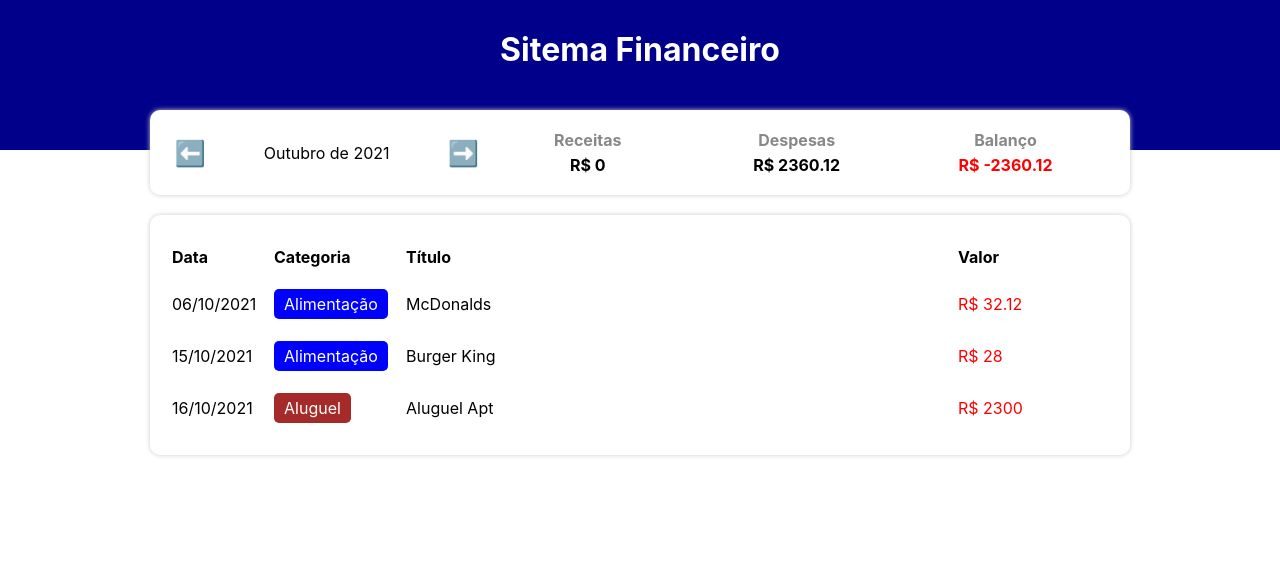
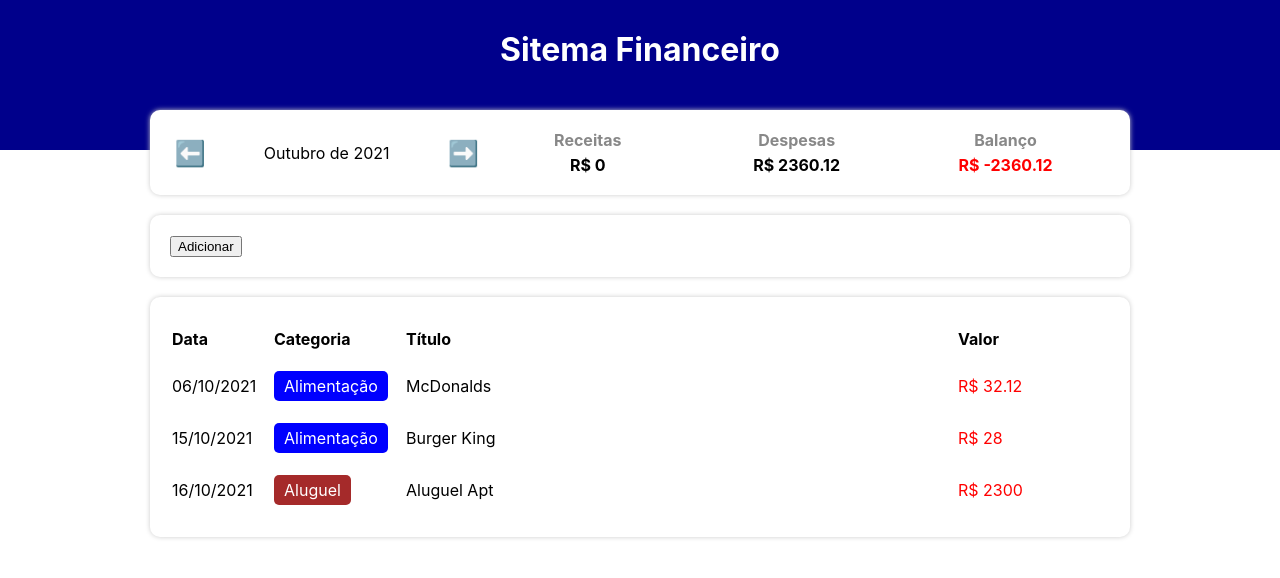
Before and after one commit to arthuryan08/5Projects5Days-ExpenseTracker, a React (Create React App) app: page / in a window 1280 px wide. Shown: the top 578 px of the page. Built offline with nearby package versions, Linux system fonts and the light colour scheme.

Commit message:
Add item button

```diff
--- a/src/App.tsx
+++ b/src/App.tsx
@@ -7,6 +7,7 @@ import { items } from './data/items'
 import { getCurrentMonth, filterListByMonth } from './helpers/dateFilter'
 import { TableArea } from './components/TableArea'
 import { InfoArea } from "./components/InfoArea"
+import { InputArea } from './components/InputArea'
 
 const App = () => {
   const [list, setList] = useState(items);
@@ -39,6 +40,12 @@ const App = () => {
     setCurrentMonth(newMonth)
   }
 
+  const handleAddItem = (item: Item) => {
+    let newList = [...list]
+    newList.push(item)
+    setList(newList)
+  }
+
   return (
     <C.Container>
       <C.Header>
@@ -46,14 +53,14 @@ const App = () => {
       </C.Header>
       <C.Body>
 
-        {/* Area de informações */}
-
         <InfoArea
           currentMonth={currentMonth}
           onMonthChange={handleMonthChange}
           income={income}
           expense={expense}
         />
+
+        <InputArea onAdd={handleAddItem}/>
 
         <TableArea list={filteredList}/>
 
--- /dev/null
+++ b/src/components/InputArea/index.tsx
@@ -0,0 +1,25 @@
+import { Item } from '../../types/Item'
+import * as C from './styles'
+
+type Props = {
+  onAdd: (item: Item) => void;
+}
+
+export const InputArea = ({ onAdd }: Props) => {
+
+  const handleAddEvent = () => {
+    let newItem: Item = {
+      date: new Date(2021, 9, 27),
+      category: 'food',
+      title: 'Item de teste',
+      value: 250.25
+    };
+    onAdd(newItem)
+  }
+
+  return(
+    <C.Container>
+      <button onClick={handleAddEvent}>Adicionar</button>
+    </C.Container>
+  )
+}
--- /dev/null
+++ b/src/components/InputArea/styles.ts
@@ -0,0 +1,9 @@
+import styled from "styled-components";
+
+export const Container = styled.div`
+  background-color: #fff;
+  box-shadow: 0px 0px 5px #CCC;
+  border-radius: 10px;
+  padding: 20px;
+  margin-top: 20px;
+`;
```
